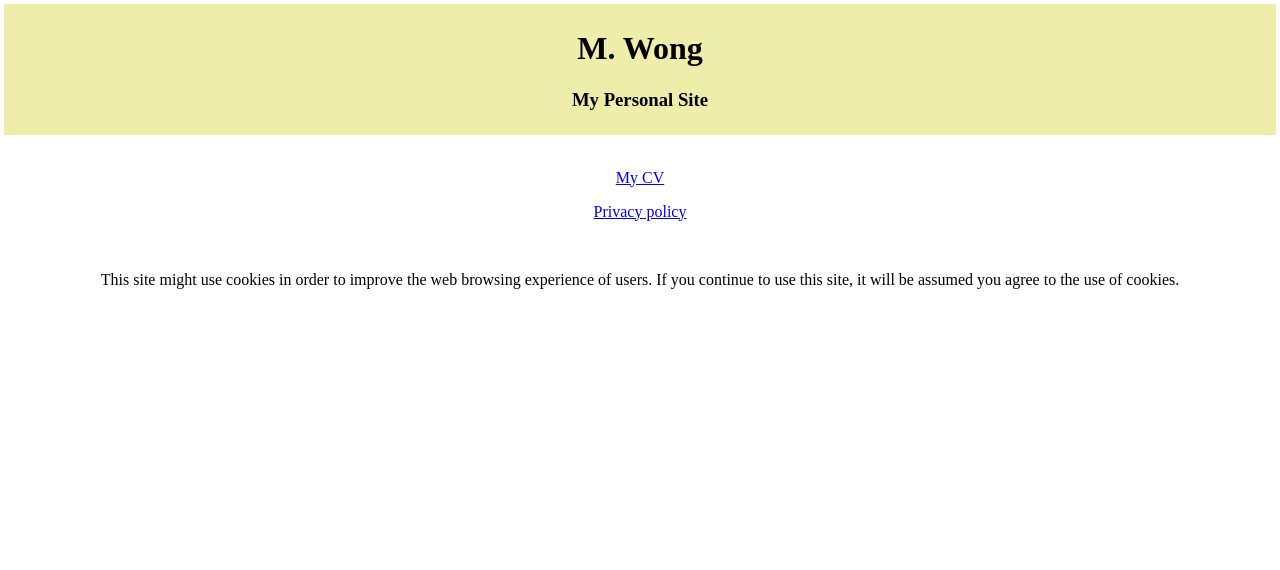
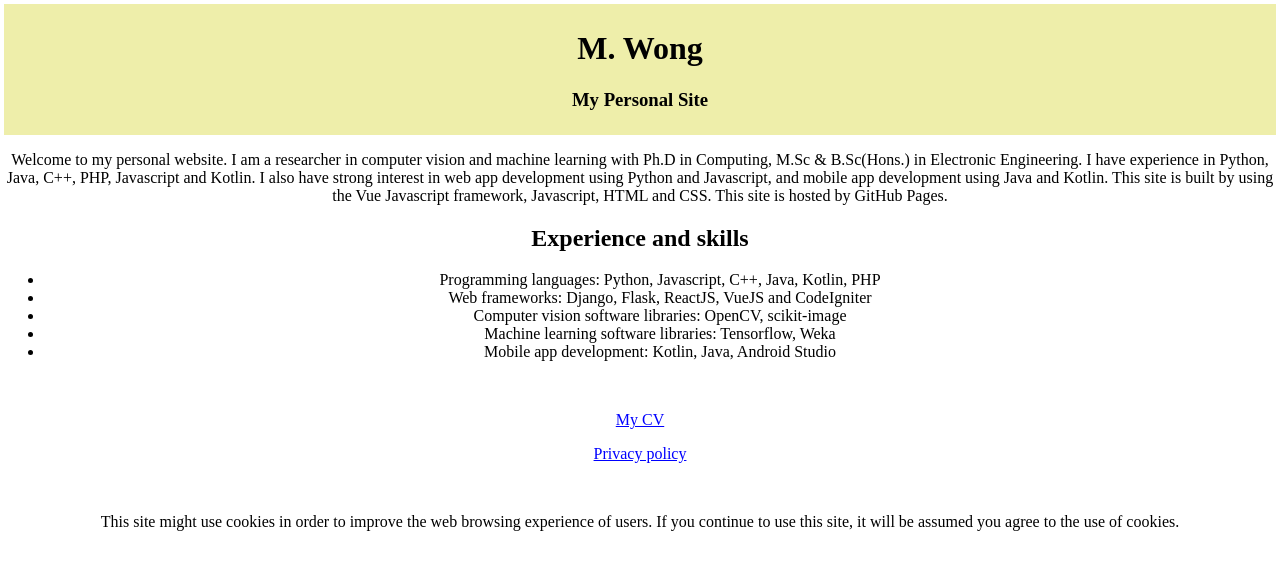
Before and after one commit to wongmt/wongmt.github.io, a React (Create React App) app: page / in a window 1280 px wide. Shown: the top 570 px of the page. Built offline with nearby package versions, Linux system fonts and the light colour scheme; the HTML template or start-up script is replaced by a standard one.

Commit message:
updated 23-9

```diff
--- a/src/App.js
+++ b/src/App.js
@@ -10,6 +10,21 @@ function App() {
         <h1>M. Wong</h1>
         <h3>My Personal Site</h3>
 		</div>
+		<p>	Welcome to my personal website. I am a researcher in
+			computer vision and machine learning with Ph.D in
+			Computing, M.Sc & B.Sc(Hons.) in Electronic Engineering.
+			I have experience in Python, Java, C++, PHP, Javascript and Kotlin.
+			I also have strong interest in web app development using Python
+			and Javascript, and mobile app development using Java and Kotlin.
+			This site is built by using the Vue Javascript framework, Javascript,
+			HTML and CSS. This site is hosted by GitHub Pages.</p>
+
+			<h2>Experience and skills</h2>
+			<ul><li>Programming languages: Python, Javascript, C++, Java, Kotlin, PHP</li>
+			<li>Web frameworks: Django, Flask, ReactJS, VueJS and CodeIgniter</li>
+			<li>Computer vision software libraries: OpenCV, scikit-image</li>
+			<li>Machine learning software libraries: Tensorflow, Weka</li>
+			<li>Mobile app development: Kotlin, Java, Android Studio</li></ul>
 		<br />
         <p><a className="App-link"
           href="https://wongmt.github.io/mysite/cv.html" >My CV</a></p>
```
